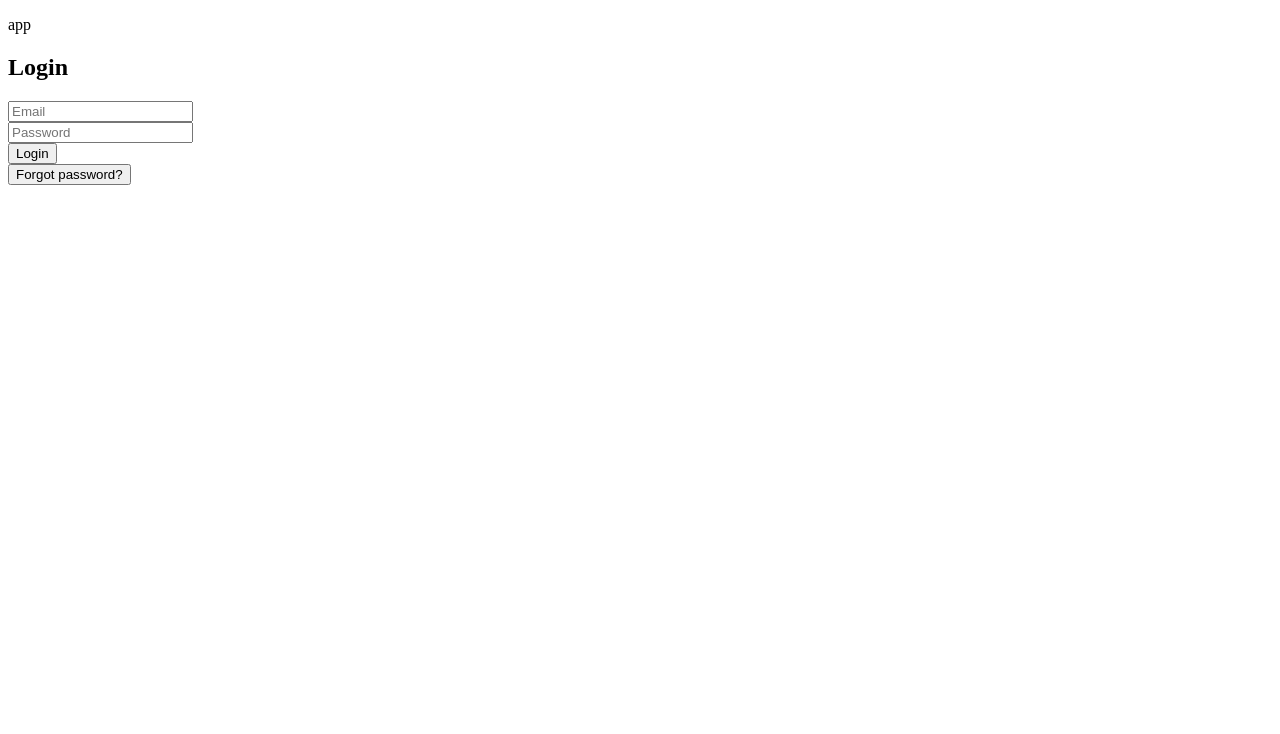
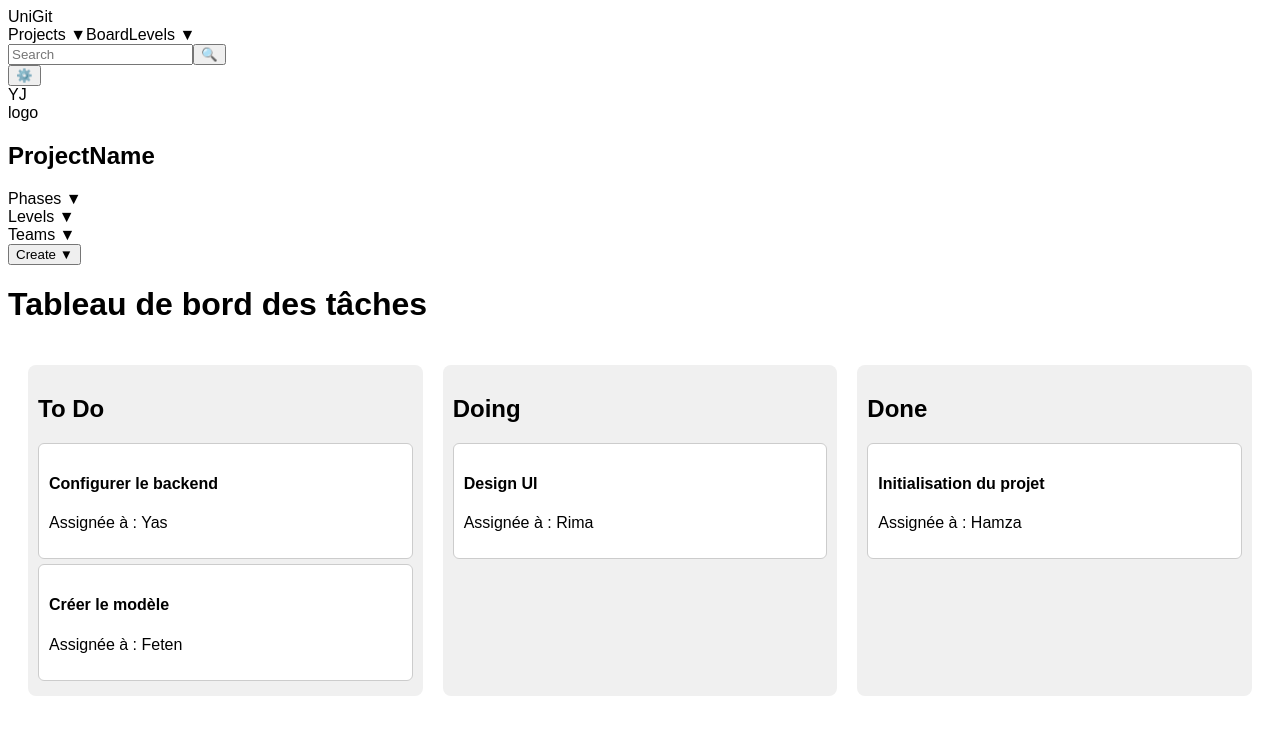
Before and after one commit to Yasmine-esprit/Mission-Entreprise-Front, an Angular app: page /login in a window 1280 px wide. Shown: the top 734 px of the page. Built offline with nearby package versions, Linux system fonts and the light colour scheme.

Commit message:
before design version

```diff
--- a/src/app/app.component.html
+++ b/src/app/app.component.html
@@ -1,3 +1,4 @@
-<p>app</p>
+<!--<p>app</p>
 
-<router-outlet></router-outlet>
+<router-outlet></router-outlet> -->
+<app-kanban-board></app-kanban-board>
--- a/src/app/app.module.ts
+++ b/src/app/app.module.ts
@@ -19,6 +19,8 @@ import { SousCritereComponent } from './components/sous-critere/sous-critere.com
 import { NoteTgrpComponent } from './components/note-tgrp/note-tgrp.component';
 import { NoteTindivComponent } from './components/note-tindiv/note-tindiv.component';
 import { GrilleEvaluationComponent } from './components/grille-evaluation/grille-evaluation.component';
+import { KanbanBoardComponent } from './components/kanban-board/kanban-board.component';
+import {TacheComponent} from "./components/tache/tache.component";
 
 
 
@@ -38,6 +40,8 @@ import { GrilleEvaluationComponent } from './components/grille-evaluation/grille
     NoteTgrpComponent,
     NoteTindivComponent,
     GrilleEvaluationComponent,
+    KanbanBoardComponent,
+    TacheComponent,
 
 
   ],
--- /dev/null
+++ b/src/app/components/kanban-board/kanban-board.component.css
@@ -0,0 +1,40 @@
+:host {
+  display: block;
+  background-color: white;
+  color: black;
+  font-family: Arial, sans-serif;
+}
+
+.board {
+  display: flex;
+  gap: 20px;
+  padding: 20px;
+}
+
+.column {
+  flex: 1;
+  background: #f0f0f0;
+  border-radius: 8px;
+  padding: 10px;
+}
+
+.task-card {
+  background: white;
+  border: 1px solid #ccc;
+  padding: 10px;
+  margin: 5px 0;
+  border-radius: 6px;
+  cursor: pointer;
+}
+
+.task-details {
+  position: fixed;
+  top: 50%;
+  left: 50%;
+  transform: translate(-50%, -50%);
+  background: white;
+  padding: 20px;
+  border: 2px solid #000;
+  box-shadow: 0 0 10px rgba(0,0,0,0.3);
+  z-index: 1000;
+}
--- /dev/null
+++ b/src/app/components/kanban-board/kanban-board.component.html
@@ -0,0 +1,56 @@
+<div class="app-container">
+  <!-- BANNIÈRE DU HAUT -->
+  <header class="header">
+    <div class="logo">UniGit</div>
+    <nav class="nav">
+      <span>Projects ▼</span>
+      <span>Board</span>
+      <span>Levels ▼</span>
+    </nav>
+    <div class="search">
+      <input type="text" placeholder="Search" />
+      <button>🔍</button>
+    </div>
+    <div class="actions">
+      <button>⚙️</button>
+      <div class="avatar">YJ</div>
+    </div>
+  </header>
+
+  <!-- CONTENU PRINCIPAL -->
+  <div class="main">
+    <!-- MENU LATÉRAL GAUCHE -->
+    <aside class="sidebar">
+      <div class="project-info">
+        <div class="circle">logo</div>
+        <h2>ProjectName</h2>
+      </div>
+      <div class="dropdown">Phases ▼</div>
+      <div class="dropdown">Levels ▼</div>
+      <div class="dropdown">Teams ▼</div>
+      <button class="create-btn">Create ▼</button>
+    </aside>
+
+    <div class="dashboard-container">
+      <h1>Tableau de bord des tâches</h1>
+
+      <section class="board">
+        <div class="column" *ngFor="let colonne of colonnes">
+          <h2>{{ colonne.titre }}</h2>
+
+          <div class="task-card" *ngFor="let t of colonne.taches" (click)="ouvrirDetails(t)">
+            <h4>{{ t.titre }}</h4>
+            <p class="assigned">Assignée à : {{ t.assignee || 'Non assignée' }}</p>
+          </div>
+        </div>
+      </section>
+      <div class="task-details" *ngIf="tacheSelectionnee">
+        <h3>{{ tacheSelectionnee.titre }}</h3>
+        <p><strong>Description :</strong> {{ tacheSelectionnee.description }}</p>
+        <p><strong>Assignée à :</strong> {{ tacheSelectionnee.assignee }}</p>
+        <p><strong>Deadline :</strong> {{ tacheSelectionnee.deadline }}</p>
+        <button (click)="fermerDetails()">Fermer</button>
+      </div>
+    </div>
+
+  </div> </div>
--- /dev/null
+++ b/src/app/components/kanban-board/kanban-board.component.ts
@@ -0,0 +1,40 @@
+import { Component } from '@angular/core';
+
+@Component({
+  selector: 'app-kanban-board',
+  templateUrl: './kanban-board.component.html',
+  styleUrls: ['./kanban-board.component.css']
+})
+export class KanbanBoardComponent {
+  tacheSelectionnee: any = null;
+
+  colonnes = [
+    {
+      titre: 'To Do',
+      taches: [
+        { titre: 'Configurer le backend', assignee: 'Yas', description: 'Mettre en place Spring Boot', deadline: '15/05' },
+        { titre: 'Créer le modèle', assignee: 'Feten', description: 'Modèle UML', deadline: '16/05' },
+      ]
+    },
+    {
+      titre: 'Doing',
+      taches: [
+        { titre: 'Design UI', assignee: 'Rima', description: 'Créer maquette Figma', deadline: '17/05' }
+      ]
+    },
+    {
+      titre: 'Done',
+      taches: [
+        { titre: 'Initialisation du projet', assignee: 'Hamza', description: 'Repo GitHub, Angular init', deadline: '12/05' }
+      ]
+    }
+  ];
+
+  ouvrirDetails(tache: any) {
+    this.tacheSelectionnee = tache;
+  }
+
+  fermerDetails() {
+    this.tacheSelectionnee = null;
+  }
+}
--- a/src/app/components/tache/tache.component.css
+++ b/src/app/components/tache/tache.component.css
@@ -0,0 +1,66 @@
+
+:host {
+  background-color: white;
+  color: black;
+  display: block;
+  padding: 1rem;
+  font-family: Arial, sans-serif;
+}
+
+/* Formulaire */
+.form-container {
+  margin-bottom: 2rem;
+}
+input, textarea, select, button {
+  display: block;
+  margin: 0.5rem 0;
+  width: 100%;
+  padding: 0.5rem;
+}
+
+/* Kanban Style */
+.kanban-board {
+  display: flex;
+  gap: 1rem;
+  margin-top: 2rem;
+}
+
+.kanban-column {
+  flex: 1;
+  background: #f4f4f4;
+  padding: 1rem;
+  border-radius: 8px;
+  min-height: 300px;
+  box-shadow: 0 0 5px rgba(0,0,0,0.1);
+}
+
+.kanban-column h3 {
+  text-align: center;
+  margin-bottom: 1rem;
+}
+
+.kanban-card {
+  background: white;
+  border-radius: 4px;
+  padding: 0.5rem;
+  margin-bottom: 1rem;
+  cursor: pointer;
+  box-shadow: 0 1px 3px rgba(0, 0, 0, 0.1);
+}
+
+.kanban-card:hover {
+  background-color: #eaeaea;
+}
+
+/* Détails */
+.tache-details {
+  margin-top: 2rem;
+  padding: 1rem;
+  border: 1px solid #ddd;
+  background-color: #fff;
+  border-radius: 8px;
+}
+.tache-details button {
+  margin-top: 1rem;
+  margin-right: 0.5rem;
+}
--- a/src/app/components/tache/tache.component.html
+++ b/src/app/components/tache/tache.component.html
@@ -3,6 +3,7 @@
   <form (ngSubmit)="saveTache()">
     <input type="text" placeholder="Titre" [(ngModel)]="newTache.titreTache" name="titreTache" required>
     <textarea placeholder="Description" [(ngModel)]="newTache.descriptionTache" name="descriptionTache" required></textarea>
+    <input type="text" placeholder="Assigné à" [(ngModel)]="newTache.assigneA" name="assigneA">
     <input type="date" [(ngModel)]="newTache.dateDebut" name="dateDebut">
     <input type="date" [(ngModel)]="newTache.dateFin" name="dateFin">
     <select [(ngModel)]="newTache.statut" name="statut">
@@ -15,13 +16,29 @@
 
 <hr>
 
-<div class="list-container">
-  <h3>Liste des Tâches</h3>
-  <ul>
-    <li *ngFor="let tache of taches">
-      <strong>{{ tache.titreTache }}</strong> - {{ tache.descriptionTache }} ({{ tache.statut }})
-      <button (click)="editTache(tache)">Modifier</button>
-      <button (click)="deleteTache(tache.idTache)">Supprimer</button>
-    </li>
-  </ul>
+<div class="kanban-board">
+  <div class="kanban-column" *ngFor="let statut of getStatutValues()">
+    <h3>{{ statut }}</h3>
+    <div
+      class="kanban-card"
+      *ngFor="let tache of getTachesByStatut(statut)"
+      (click)="openTacheDetails(tache)"
+    >
+      <strong>{{ tache.titreTache }}</strong><br>
+      <small>Assigné à : {{ tache.assigneA || 'Non défini' }}</small>
+    </div>
+  </div>
 </div>
+
+<div *ngIf="selectedTache" class="tache-details">
+  <h3>Détails de la Tâche</h3>
+  <p><strong>Titre:</strong> {{ selectedTache.titreTache }}</p>
+  <p><strong>Description:</strong> {{ selectedTache.descriptionTache }}</p>
+  <p><strong>Date début:</strong> {{ selectedTache.dateDebut }}</p>
+  <p><strong>Date fin:</strong> {{ selectedTache.dateFin }}</p>
+  <p><strong>Statut:</strong> {{ selectedTache.statut }}</p>
+  <p><strong>Assigné à:</strong> {{ selectedTache.assigneA || 'Non défini' }}</p>
+  <button (click)="editTache(selectedTache)">Modifier</button>
+  <button (click)="deleteTache(selectedTache.idTache)">Supprimer</button>
+  <button (click)="closeTacheDetails()">Fermer</button>
+</div>
--- a/src/app/components/tache/tache.component.ts
+++ b/src/app/components/tache/tache.component.ts
@@ -1,16 +1,18 @@
 import { Component, OnInit } from '@angular/core';
-import { Tache} from 'src/app/models/tache.model';
+import { Tache } from 'src/app/models/tache.model';
 import { TacheService } from 'src/app/service/tache.service';
-import {Statut} from "../../models/sousTache.model";
 
 @Component({
   selector: 'app-tache',
-  templateUrl: './tache.component.html'
+  templateUrl: './tache.component.html',
+  styleUrls: ['./tache.component.css']
 })
 export class TacheComponent implements OnInit {
   taches: Tache[] = [];
-  newTache: Tache = this.initTache();
+  selectedTache: Tache | null = null;
+
   isEditing = false;
+  newTache: Tache = this.resetTache();
 
   constructor(private tacheService: TacheService) {}
 
@@ -18,18 +20,26 @@ export class TacheComponent implements OnInit {
     this.loadTaches();
   }
 
-  initTache(): Tache {
-    return {
-      titreTache: '',
-      descriptionTache: '',
-      dateDebut: undefined,
-      dateFin: undefined,
-      statut: Statut.ToDo
-    };
+  loadTaches(): void {
+    this.tacheService.getAllTaches().subscribe(data => {
+      this.taches = data;
+    });
   }
 
-  loadTaches(): void {
-    this.tacheService.getAllTaches().subscribe(data => this.taches = data);
+  getStatutValues(): string[] {
+    return ['ToDo', 'EnCours', 'Terminé'];
+  }
+
+  getTachesByStatut(statut: string): Tache[] {
+    return this.taches.filter(t => t.statut === statut);
+  }
+
+  openTacheDetails(tache: Tache): void {
+    this.selectedTache = { ...tache };
+  }
+
+  closeTacheDetails(): void {
+    this.selectedTache = null;
   }
 
   saveTache(): void {
@@ -41,28 +51,37 @@ export class TacheComponent implements OnInit {
     } else {
       this.tacheService.addTache(this.newTache).subscribe(() => {
         this.loadTaches();
-        this.newTache = this.initTache();
+        this.newTache = this.resetTache();
       });
     }
   }
 
   editTache(tache: Tache): void {
+    this.isEditing = true;
     this.newTache = { ...tache };
-    this.isEditing = true;
+  }
+
+  cancelEdit(): void {
+    this.isEditing = false;
+    this.newTache = this.resetTache();
   }
 
   deleteTache(id: number | undefined): void {
-    if (id) {
-      this.tacheService.deleteTache(id).subscribe(() => this.loadTaches());
-    }
+    this.tacheService.deleteTache(id).subscribe(() => {
+      this.loadTaches();
+      this.closeTacheDetails();
+    });
   }
 
-  cancelEdit(): void {
-    this.newTache = this.initTache();
-    this.isEditing = false;
-  }
-
-  getStatutValues(): string[] {
-    return Object.values(Statut);
+  private resetTache(): Tache {
+    return {
+      idTache: 0,
+      titreTache: '',
+      descriptionTache: '',
+      assigneA: '',
+      //dateDebut: '',
+      //dateFin: '',
+      statut: 'ToDo'
+    };
   }
 }
--- a/src/app/service/tache.service.ts
+++ b/src/app/service/tache.service.ts
@@ -7,7 +7,7 @@ import { Tache } from '../models/tache.model';
   providedIn: 'root'
 })
 export class TacheService {
-  private apiUrl = 'http://localhost:8081/missionEntreprise/tache';
+  private apiUrl = 'http://localhost:8081/api/taches';
 
   constructor(private http: HttpClient) {}
 
@@ -27,7 +27,7 @@ export class TacheService {
     return this.http.put<Tache>(`${this.apiUrl}/update`, tache);
   }
 
-  deleteTache(id: number): Observable<void> {
+    deleteTache(id: number | undefined): Observable<void> {
     return this.http.delete<void>(`${this.apiUrl}/delete/${id}`);
   }
 }
```
Also changed, not shown: src/app/models/tache.model.ts (+2 -6 lines), 1 other file (tests, documents, lock files or other folders). Lines whose indentation alone changed are shown as unchanged.
